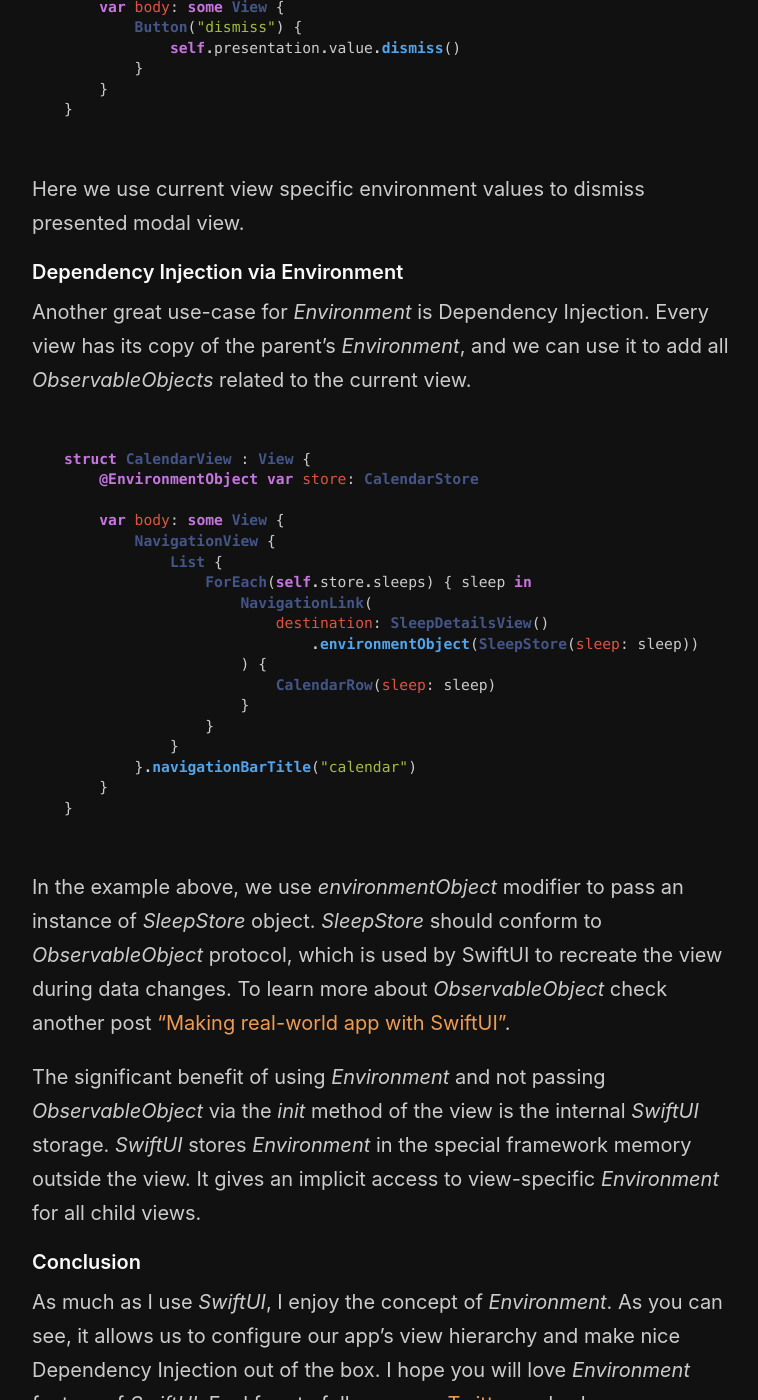
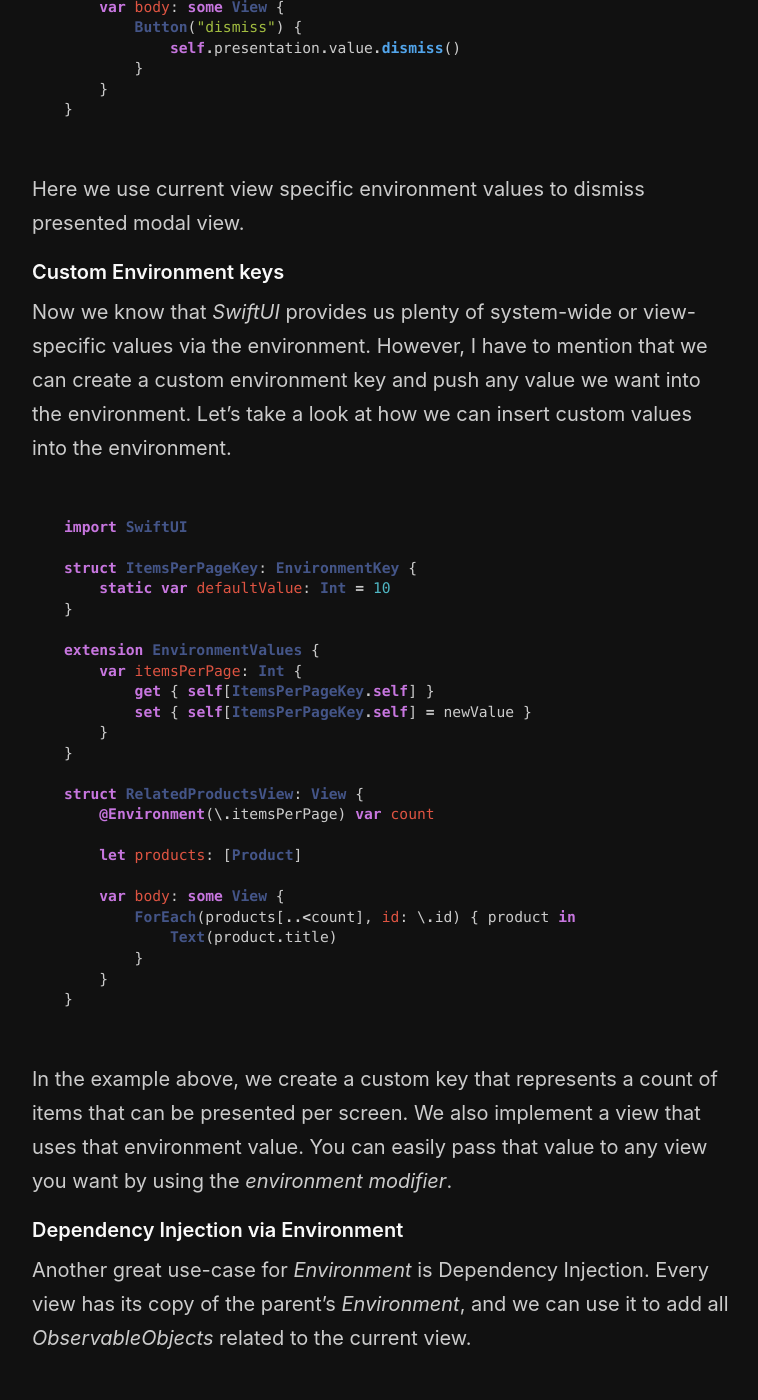
Before and after one commit to mecid/mecid.github.io, a Jekyll site: the page built from _posts/2019-08-21-the-power-of-environment-in-swiftui.md, in a window 1280 px wide and 1400 px high, scrolled down 3156 px. Shown: the whole window, without its empty margins (258-1016 px from the left). Built offline with Jekyll 4.4.1, drawn with Linux system fonts in a browser that asks for light colours.

Commit message:
Update 2019-08-21-the-power-of-environment-in-swiftui.md

````diff
--- a/_posts/2019-08-21-the-power-of-environment-in-swiftui.md
+++ b/_posts/2019-08-21-the-power-of-environment-in-swiftui.md
@@ -95,6 +95,38 @@ struct ModalView: View {
 
 Here we use current view specific environment values to dismiss presented modal view.
 
+#### Custom Environment keys
+Now we know that *SwiftUI* provides us plenty of system-wide or view-specific values via the environment. However, I have to mention that we can create a custom environment key and push any value we want into the environment. Let's take a look at how we can insert custom values into the environment.
+
+```swift
+import SwiftUI
+
+struct ItemsPerPageKey: EnvironmentKey {
+    static var defaultValue: Int = 10
+}
+
+extension EnvironmentValues {
+    var itemsPerPage: Int {
+        get { self[ItemsPerPageKey.self] }
+        set { self[ItemsPerPageKey.self] = newValue }
+    }
+}
+
+struct RelatedProductsView: View {
+    @Environment(\.itemsPerPage) var count
+
+    let products: [Product]
+
+    var body: some View {
+        ForEach(products[..<count], id: \.id) { product in
+            Text(product.title)
+        }
+    }
+}
+```
+
+In the example above, we create a custom key that represents a count of items that can be presented per screen. We also implement a view that uses that environment value. You can easily pass that value to any view you want by using the *environment modifier*.
+
 #### Dependency Injection via Environment
 Another great use-case for *Environment* is Dependency Injection. Every view has its copy of the parent's *Environment*, and we can use it to add all *ObservableObjects* related to the current view.
 
````
